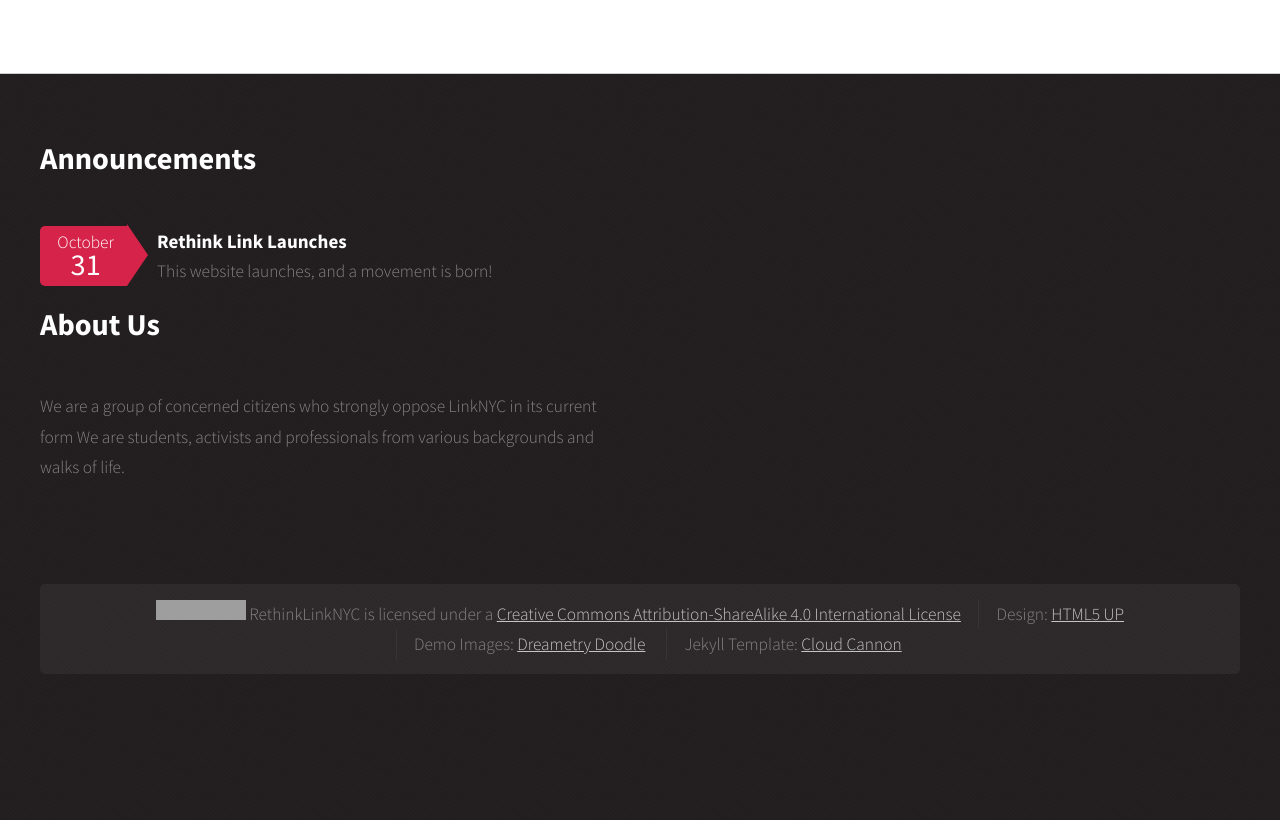
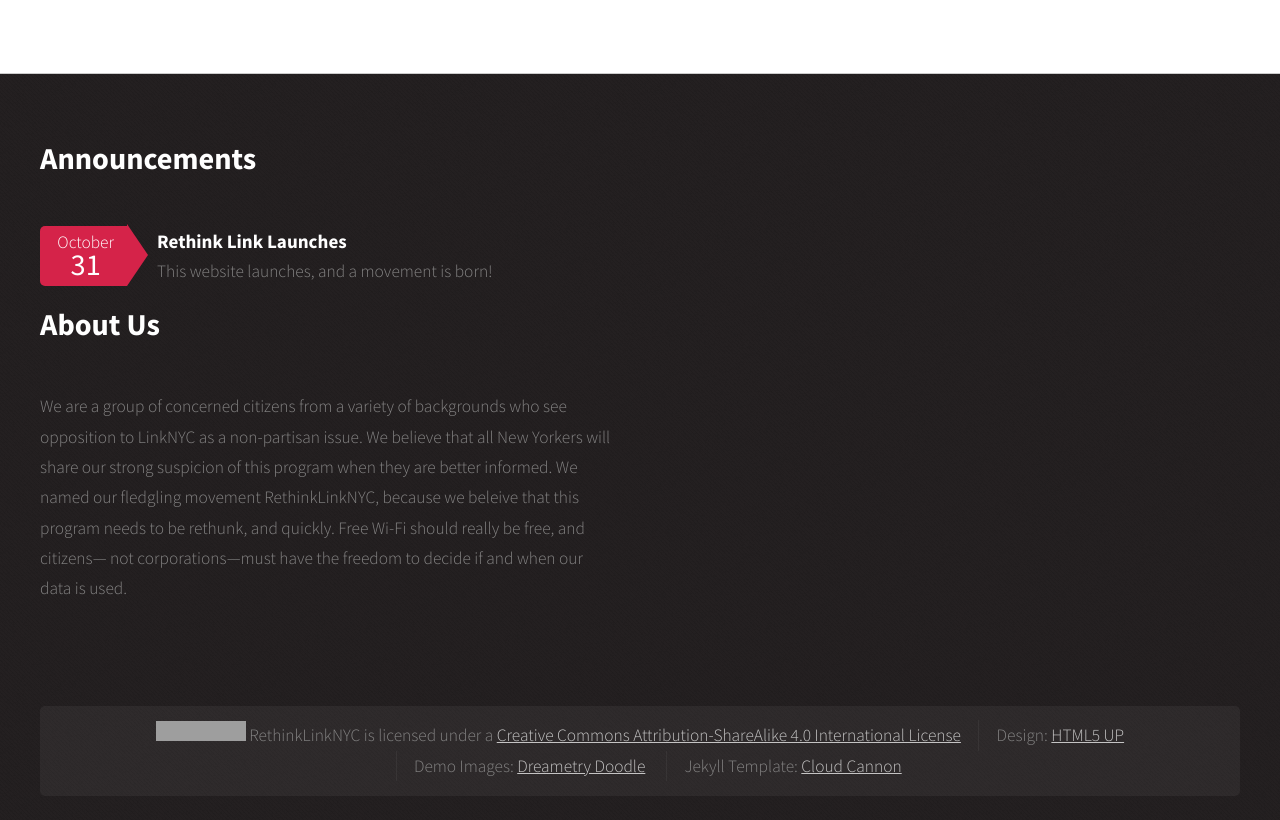
Before and after one commit to rethinklinknyc/rethinklinknyc.github.io, a Jekyll site: the page built from index.html, in a window 1280 px wide and 900 px high, scrolled down 1281 px. Shown: the top 820 px of the window. Built offline with Jekyll 4.4.1, drawn with Linux system fonts in a browser that asks for light colours; the list of posts is cut into pages by our own code; before the commit the page ends 2059 px from its top, so only the background shows below that; grey boxes are pictures that could not be loaded.

Commit message:
Update footer.html

```diff
--- a/_includes/footer.html
+++ b/_includes/footer.html
@@ -24,7 +24,7 @@
 									<h2>About Us</h2>
 								</header>
 								<p>
-									We are a group of concerned citizens who strongly oppose LinkNYC in its current form We are students, activists and professionals from various backgrounds and walks of life.
+									We are a group of concerned citizens from a variety of backgrounds who see opposition to LinkNYC as a non-partisan issue. We believe that all New Yorkers will share our strong suspicion of this program when they are better informed. We named our fledgling movement RethinkLinkNYC, because we beleive that this program needs to be rethunk, and quickly. Free Wi-Fi should really be free, and citizens&mdash; not corporations&mdash;must have the freedom to decide if and when our data is used.
 								</p>
 
 							</section>
```
